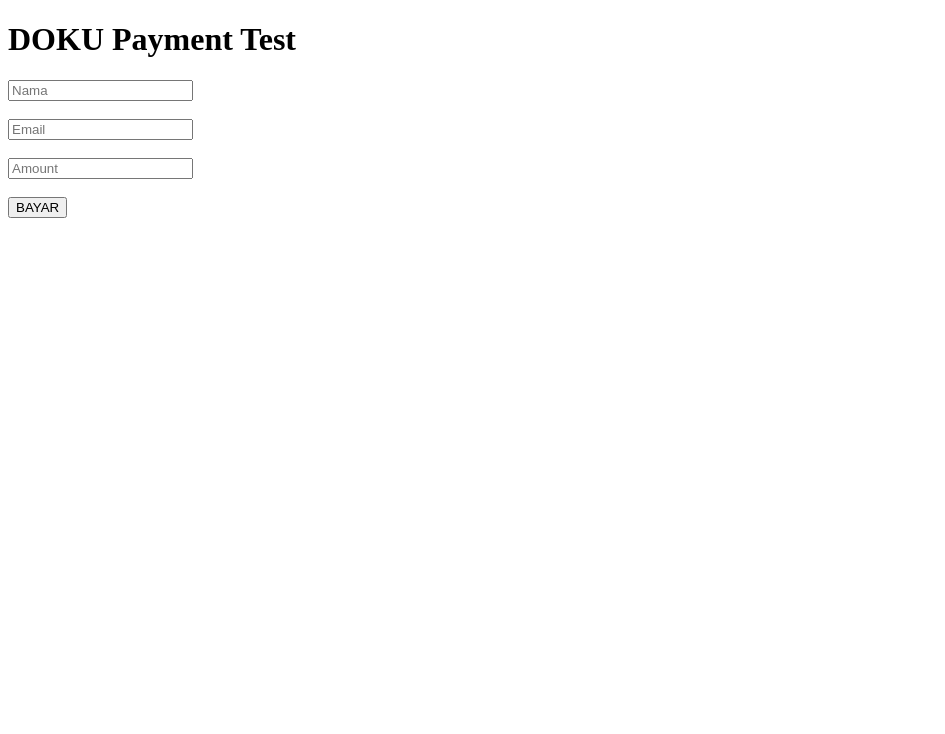
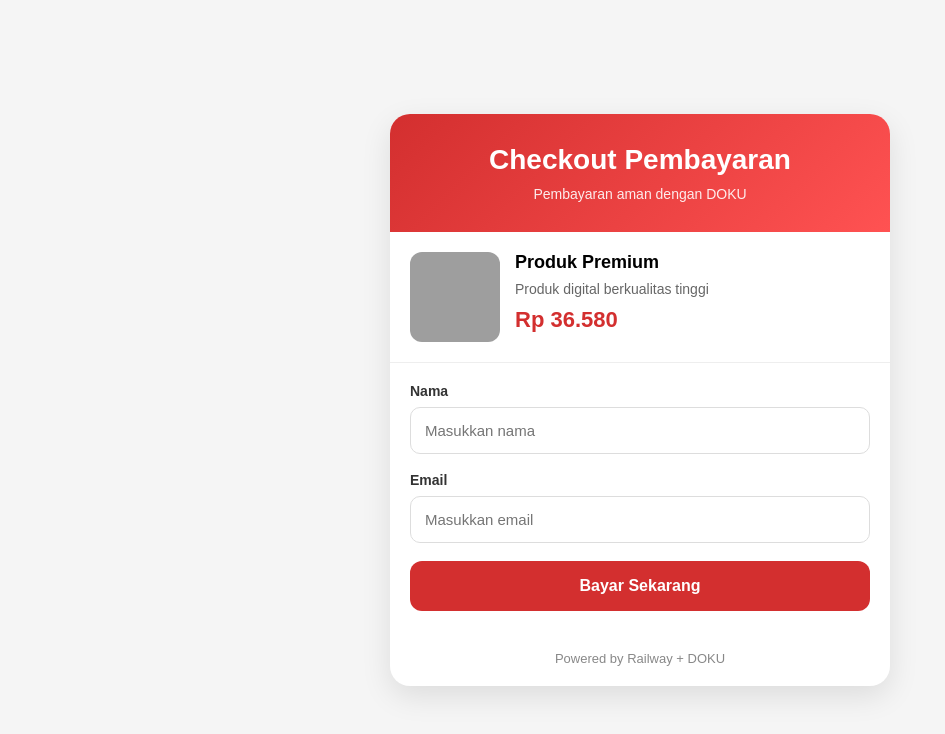
Before and after one commit to dwiky106/doku-railway, a website: page public/index.html in a window 1280 px wide. Shown: the whole page, without its empty margins (0-945 px from the left). Drawn offline with Linux system fonts and the light colour scheme; grey boxes are pictures that could not be loaded.

Commit message:
index.html

```diff
--- a/public/index.html
+++ b/public/index.html
@@ -1,72 +1,266 @@
 <!DOCTYPE html>
-<html>
+<html lang="id">
 <head>
-  <title>DOKU Payment</title>
+  <meta charset="UTF-8" />
+  <meta name="viewport" content="width=device-width, initial-scale=1.0" />
+  <title>Checkout Pembayaran</title>
+
+  <style>
+    * {
+      margin: 0;
+      padding: 0;
+      box-sizing: border-box;
+      font-family: Arial, sans-serif;
+    }
+
+    body {
+      background: #f5f5f5;
+      min-height: 100vh;
+      display: flex;
+      justify-content: center;
+      align-items: center;
+      padding: 20px;
+    }
+
+    .container {
+      width: 100%;
+      max-width: 500px;
+      background: white;
+      border-radius: 20px;
+      overflow: hidden;
+      box-shadow: 0 10px 30px rgba(0,0,0,0.1);
+    }
+
+    .header {
+      background: linear-gradient(135deg, #d32f2f, #ff5252);
+      color: white;
+      padding: 30px;
+      text-align: center;
+    }
+
+    .header h1 {
+      font-size: 28px;
+      margin-bottom: 10px;
+    }
+
+    .header p {
+      opacity: 0.9;
+      font-size: 14px;
+    }
+
+    .product {
+      padding: 20px;
+      display: flex;
+      gap: 15px;
+      border-bottom: 1px solid #eee;
+    }
+
+    .product img {
+      width: 90px;
+      height: 90px;
+      border-radius: 12px;
+      object-fit: cover;
+    }
+
+    .product-info {
+      flex: 1;
+    }
+
+    .product-info h2 {
+      font-size: 18px;
+      margin-bottom: 8px;
+    }
+
+    .product-info p {
+      color: #666;
+      font-size: 14px;
+      margin-bottom: 10px;
+    }
+
+    .price {
+      color: #d32f2f;
+      font-size: 22px;
+      font-weight: bold;
+    }
+
+    .form {
+      padding: 20px;
+    }
+
+    .form-group {
+      margin-bottom: 18px;
+    }
+
+    label {
+      display: block;
+      margin-bottom: 8px;
+      font-size: 14px;
+      font-weight: bold;
+      color: #333;
+    }
+
+    input {
+      width: 100%;
+      padding: 14px;
+      border: 1px solid #ddd;
+      border-radius: 10px;
+      font-size: 15px;
+      transition: 0.3s;
+    }
+
+    input:focus {
+      outline: none;
+      border-color: #d32f2f;
+      box-shadow: 0 0 0 3px rgba(211,47,47,0.15);
+    }
+
+    .button {
+      width: 100%;
+      padding: 16px;
+      border: none;
+      border-radius: 12px;
+      background: #d32f2f;
+      color: white;
+      font-size: 16px;
+      font-weight: bold;
+      cursor: pointer;
+      transition: 0.3s;
+    }
+
+    .button:hover {
+      background: #b71c1c;
+    }
+
+    .loading {
+      position: fixed;
+      top: 0;
+      left: 0;
+      width: 100%;
+      height: 100%;
+      background: rgba(0,0,0,0.6);
+      display: none;
+      justify-content: center;
+      align-items: center;
+      flex-direction: column;
+      z-index: 999;
+      color: white;
+    }
+
+    .spinner {
+      width: 60px;
+      height: 60px;
+      border: 6px solid rgba(255,255,255,0.2);
+      border-top: 6px solid white;
+      border-radius: 50%;
+      animation: spin 1s linear infinite;
+      margin-bottom: 20px;
+    }
+
+    @keyframes spin {
+      100% {
+        transform: rotate(360deg);
+      }
+    }
+
+    .footer {
+      text-align: center;
+      padding: 20px;
+      color: #888;
+      font-size: 13px;
+    }
+  </style>
 </head>
 <body>
 
-  <h1>DOKU Payment Test</h1>
+  <div class="container">
 
-  <input type="text" id="name" placeholder="Nama">
-  <br><br>
+    <div class="header">
+      <h1>Checkout Pembayaran</h1>
+      <p>Pembayaran aman dengan DOKU</p>
+    </div>
 
-  <input type="email" id="email" placeholder="Email">
-  <br><br>
+    <div class="product">
+      <img src="https://picsum.photos/200" alt="Produk" />
 
-  <input type="number" id="amount" placeholder="Amount">
-  <br><br>
+      <div class="product-info">
+        <h2>Produk Premium</h2>
+        <p>Produk digital berkualitas tinggi</p>
+        <div class="price">Rp 36.580</div>
+      </div>
+    </div>
 
-  <button onclick="pay()">
-    BAYAR
-  </button>
+    <div class="form">
+
+      <div class="form-group">
+        <label>Nama</label>
+        <input type="text" id="name" placeholder="Masukkan nama" />
+      </div>
+
+      <div class="form-group">
+        <label>Email</label>
+        <input type="email" id="email" placeholder="Masukkan email" />
+      </div>
+
+      <button class="button" onclick="createPayment()">
+        Bayar Sekarang
+      </button>
+
+    </div>
+
+    <div class="footer">
+      Powered by Railway + DOKU
+    </div>
+  </div>
+
+  <div class="loading" id="loading">
+    <div class="spinner"></div>
+    <h2>Memproses Pembayaran...</h2>
+    <p>Mohon tunggu sebentar</p>
+  </div>
 
   <script>
 
-    async function pay() {
+    async function createPayment() {
 
-      const response = await fetch(
-        "http://localhost:3000/createPayment",
-        {
+      const name = document.getElementById("name").value;
+      const email = document.getElementById("email").value;
+
+      if (!name || !email) {
+        alert("Lengkapi data terlebih dahulu");
+        return;
+      }
+
+      document.getElementById("loading").style.display = "flex";
+
+      try {
+
+        const response = await fetch("/createPayment", {
           method: "POST",
-
           headers: {
             "Content-Type": "application/json"
           },
+          body: JSON.stringify({
+            amount: 36580,
+            invoice_number: "INV-" + Date.now(),
+            customer_name: name,
+            customer_email: email
+          })
+        });
 
-          body: JSON.stringify({
+        const result = await response.json();
 
-            amount:
-              document.getElementById("amount").value,
+        if (result.success) {
+          window.location.href = result.payment_url;
+        } else {
+          alert(result.message || "Gagal membuat pembayaran");
+        }
 
-            invoice_number:
-              "INV-" + Date.now(),
-
-            customer_name:
-              document.getElementById("name").value,
-
-            customer_email:
-              document.getElementById("email").value
-
-          })
-
-        }
-      );
-
-      const data = await response.json();
-
-      console.log(data);
-
-      if(data.payment_url){
-
-        window.location.href =
-          data.payment_url;
-
-      } else {
-
-        alert("Payment gagal");
-
+      } catch (error) {
+        console.log(error);
+        alert("Terjadi kesalahan server");
       }
 
+      document.getElementById("loading").style.display = "none";
     }
 
   </script>
```
